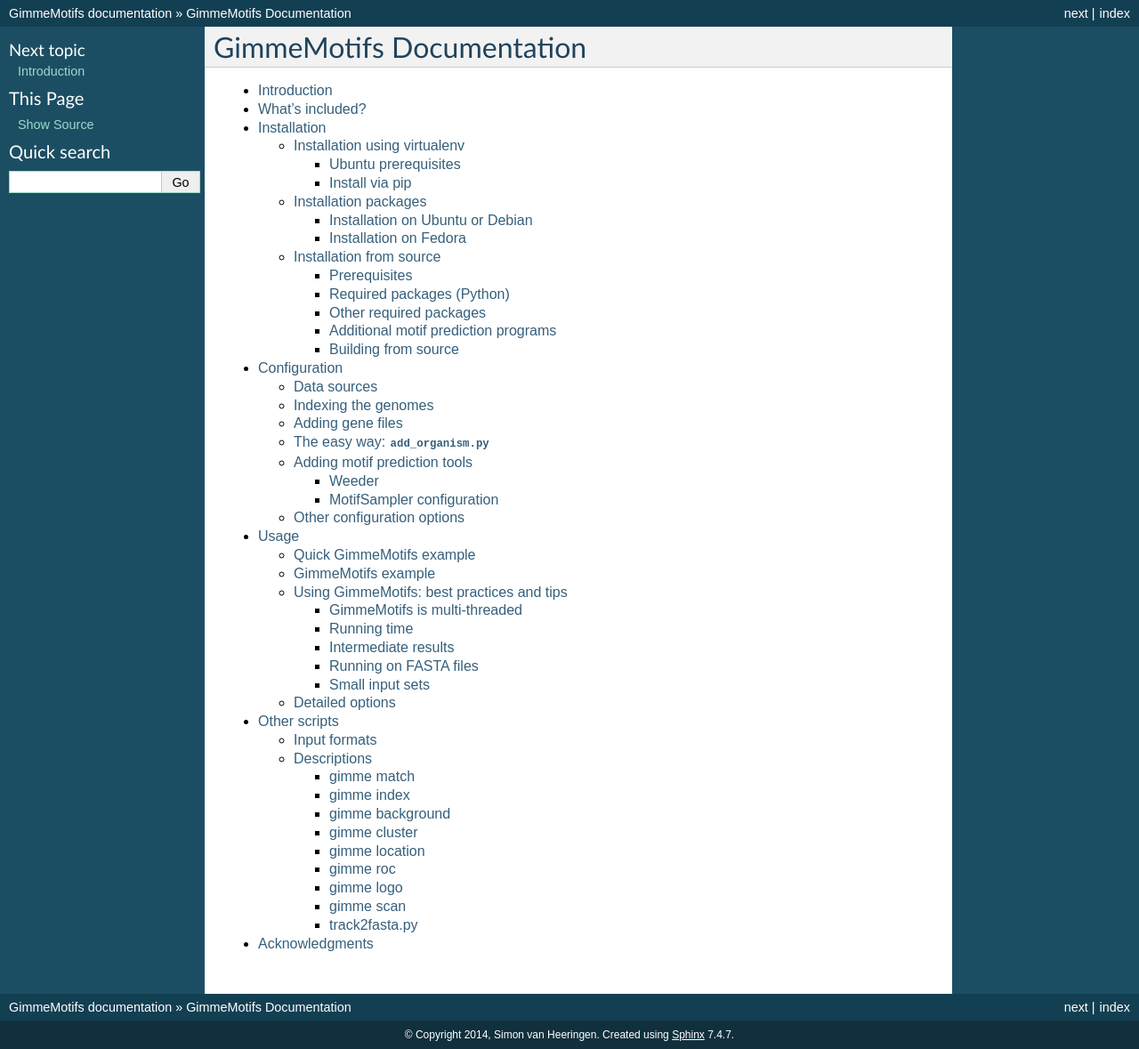
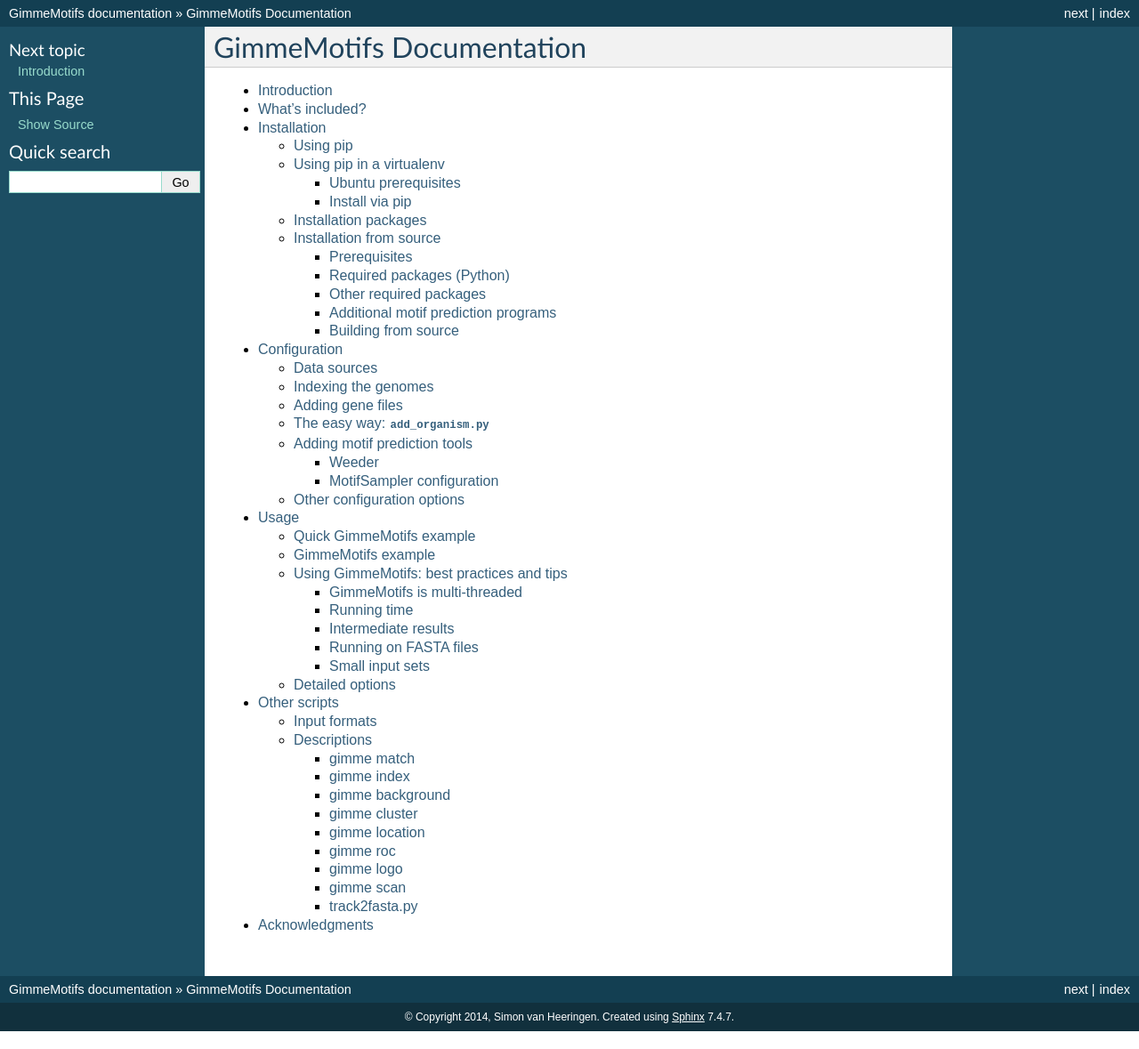
Before and after one commit to vanheeringen-lab/gimmemotifs, a Sphinx documentation site: the page built from docs/index.rst, in a window 1280 px wide. Shown: the whole page at 89% size. Built offline with Sphinx 7.4.7, drawn with Linux system fonts in a browser that asks for light colours; the version number could not be read and is left out; part of the change alters nothing that is shown.

```diff
--- a/docs/installation.rst
+++ b/docs/installation.rst
@@ -3,14 +3,26 @@ Installation
 
 GimmeMotifs runs on Linux. Definitely not on Windows, sorry. Mac OS X
 should work in theory, but as I don’t have the means to test this, I’m
-not completely sure. I have tried to make installation of GimmeMotifs as
-easy as possible. There are installation packages available for Fedora,
-Ubuntu and Debian. It’s also possible to install GimmeMotifs from
-source, but it depends on quite some external packages. Please make sure
-all prerequisites are installed before installing GimmeMotifs from
-source.
+not completely sure.
 
-Installation using virtualenv
+Using pip
+---------
+
+Installation from PyPI with `pip` is the most straightforward option:
+
+::
+
+    $ sudo pip install gimmemotifs
+
+Or the (unstable) master branch with the newest bells, whistles and bugs:
+
+::
+
+    $ sudo pip install https://github.com/simonvh/gimmemotifs/tarball/master
+
+If you don't have root access, see the option below.
+
+Using pip in a virtualenv
 -----------------------------
 
 Ubuntu prerequisites
@@ -29,108 +41,27 @@ Install the necessary packages to build numpy, scipy, matplotlib and GimmeMotifs
 Install via pip
 ~~~~~~~~~~~~~~~
 
-First install numpy:
+Create a virtualenv and activate it according to the
+[documentation](https://virtualenv.readthedocs.org/en/latest/userguide.html#usage).
+
+Install numpy:
 
 ::
 
-    pip install numpy
+    $ pip install numpy
 
 
 Now you can install GimmeMotifs using pip. Latest stable release:
 
 ::
 
-    pip install https://github.com/simonvh/gimmemotifs/tarball/0.8.5
-
-Or the (unstable) master branch with the newest bells, whistles and bugs:
-
-::
-
-    pip install https://github.com/simonvh/gimmemotifs/tarball/master
+    $ pip install gimmemotifs
 
 
 Installation packages
 ---------------------
 
-Installation on Ubuntu or Debian
-~~~~~~~~~~~~~~~~~~~~~~~~~~~~~~~~
-
-Download the latest GimmeMotifs .deb package for your distribution from
-http://www.ncmls.nl/bioinfo/gimmemotifs/ (available for 32-bit and
-64-bit systems). Please note: due to a different Python version, the
-Debian and Ubuntu .deb packages are different! Please use the correct
-one for your distribution. These packages have been tested on up-to-date
-versions of Ubuntu Oneiric Ocelot (11.10) and Debian sqeeze (6.04). Open
-a terminal and install GimmeMotifs as follows. Go to the directory where
-you downloaded GimmeMotifs, for example:
-
-::
-
-    cd ~/Downloads
-
-Start the install (substitute the package name for the .deb package you
-downloaded):
-
-::
-
-    sudo dpkg -i gimmemotifs_0.65_amd64.deb
-
-Likely, dpkg will complain about some missing dependencies. Install all
-dependencies with:
-
-::
-
-    sudo apt-get -f install
-
-Complete the GimmeMotifs installation with:
-
-::
-
-    sudo dpkg -i gimmemotifs_0.65_amd64.deb
-
-Currently, there is a bug with the versions of the Parallel Python
-(python-pp) and Numpy (python-numpy) in the Ubuntu and Debian
-repositories. Therefore the package python-pp is not installed as a
-dependency. This can be fixed by installing the latest version of
-Parallel Python from the Python Package Index:
-
-::
-
-    sudo easy_install pp
-
-Now you should have a working version of GimmeMotifs! The next steps are
-to install additional motif tools (optional, see section
-:ref:`adding_subtools`) and to do some configuration (required, see
-section :ref:`Configuration` ). You can also directly try the quick
-example (:ref:`quick-example`), if you’re impatient (but
-don’t forget to perform the additional steps!)
-
-Installation on Fedora
-~~~~~~~~~~~~~~~~~~~~~~
-
-Download the latest GimmeMotifs .rpm package from
-http://www.ncmls.nl/bioinfo/gimmemotifs/ (available for 32-bit and
-64-bit systems). This package has been tested on an up-to-date version
-of Fedora 16. Install GimmeMotifs as follows (substitute the package
-name for the .rpm package you downloaded):
-
-::
-
-    sudo yum install --nogpgcheck gimmemotifs-0.65-1.x86_64.rpm
-
-GimmeMotifs doesn’t play nice with SELinux enabled on Fedora, sorry. To
-turn it off:
-
-::
-
-    sudo setenforce 0
-
-Now you should have a working version of GimmeMotifs. The next steps are
-to install additional motif tools (optional, see section
-:ref:`adding_subtools`) and to do some configuration (required, see
-:ref:`Configuration` ). You can also directly try the quick
-example (see :ref:`quick-example`), if you’re impatient (but
-don’t forget to perform the additional steps!)
+Installation packages for Ubuntu and Fedora are no longe supported.
 
 Installation from source
 ------------------------
@@ -157,22 +88,12 @@ Required packages (Python)
    | A python 2D plotting library. All figures and plots produced by
    GimmeMotifs are made using matplotlib.
 
--  | parallel python 1.6.0 http://www.parallelpython.com/
-   | A python module which provides mechanism for parallel execution of
-   python code. This Python library is used for parallel execution of
-   for instance the motif finding tools.
-
 -  | kid http://www.kid-templating.org/
    | A simple template language for XML based vocabularies; used to
    produce the HTML reports.
 
 Other required packages
 ~~~~~~~~~~~~~~~~~~~~~~~
-
--  | gsl http://www.gnu.org/software/gsl/
-   | The GNU Scientific Library. This library might already be installed
-   on your system, but you’ll also need the development headers to
-   compile GimmeMotifs!.
 
 -  ghostscript
 
@@ -194,7 +115,7 @@ them automatically, so that’s the easiest option.
 Building from source
 ~~~~~~~~~~~~~~~~~~~~
 
-You can download the lastest version of GimmeMotifs at:
+You can download the lastest stable version of GimmeMotifs at:
 
 | https://github.com/simonvh/gimmemotifs/releases
 
@@ -202,8 +123,8 @@ Start by unpacking the source archive
 
 ::
 
-    tar xvzf gimmemotifs-0.8.5.tar.gz
-    cd gimmemotifs-0.8.5
+    tar xvzf gimmemotifs-0.8.9.1.tar.gz
+    cd gimmemotifs-0.8.9.1
 
 You can build GimmeMotifs with the following command:
 
```
